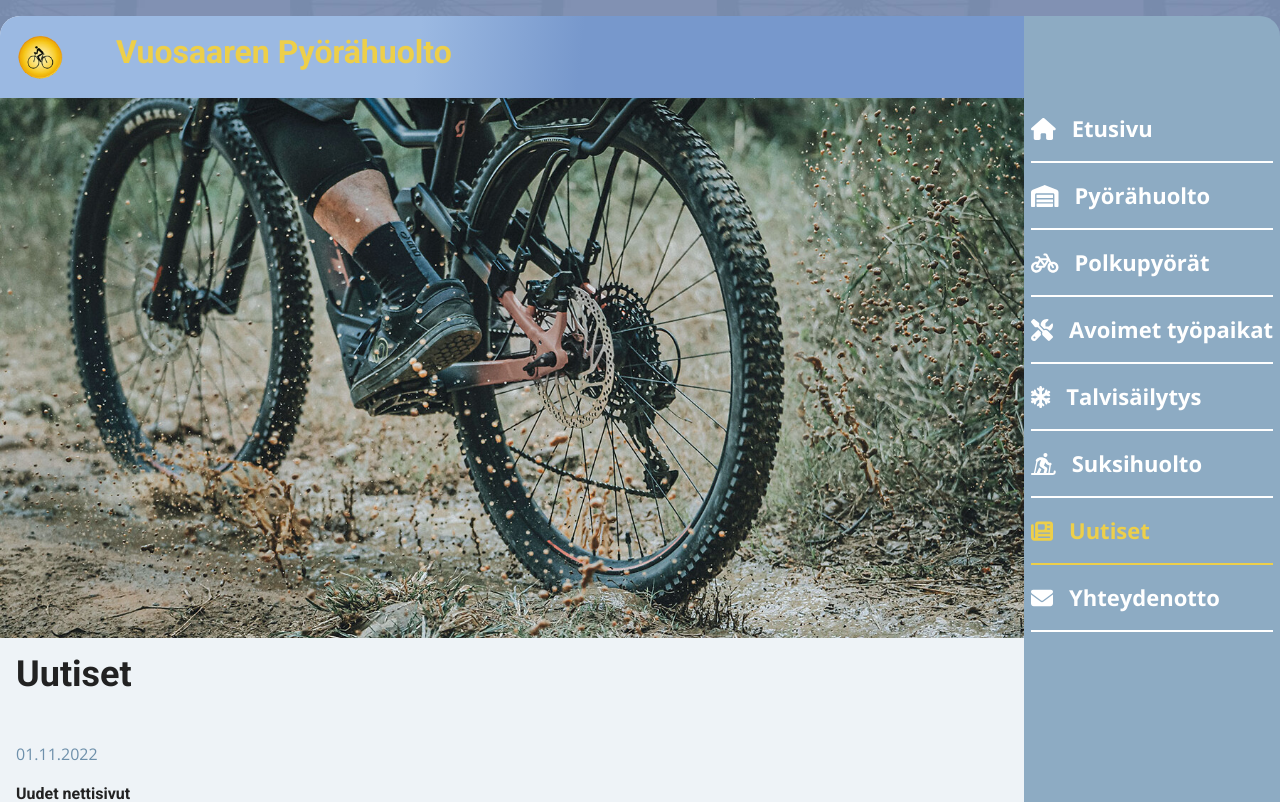
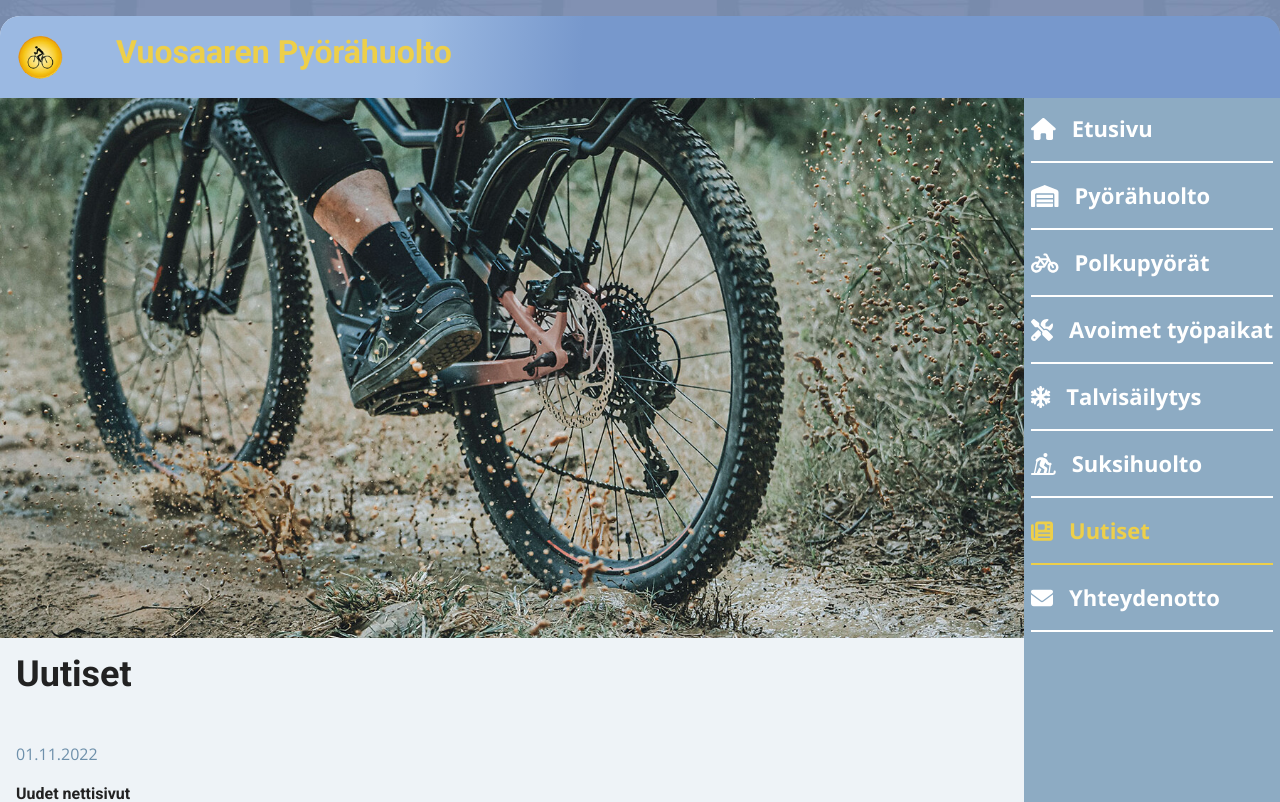
Before and after one commit to otsolap/Vuosaaren-pyorahuolto, a Next.js app: page /uutiset in a window 1280 px wide. Shown: the top 802 px of the page. Built offline with nearby package versions, Linux system fonts and the light colour scheme.

Commit message:
Sidebar styled with header colors

```diff
--- a/components/navigation/Sidebar.js
+++ b/components/navigation/Sidebar.js
@@ -48,6 +48,7 @@ const Sidebar = () => {
 
     return (
         <aside id={styles.sidebar}>
+            <div className={styles.styledBlock}></div>
             <nav className={styles.fixedNav}>
                 <ul className={styles.stickyUl}>
                     {Navigation}
--- a/styles/Sidebar.module.scss
+++ b/styles/Sidebar.module.scss
@@ -10,6 +10,7 @@
 @media (min-width: $container-desktop) {
 
 	$desktop-screen-padding-top: 5rem;
+	$overflow-aside: 5.1rem;
 
 	#sidebar {
 		@include display-flex;
@@ -24,6 +25,13 @@
 
 	.fixedNav {
 		position: fixed;
+	}
+
+	.styledBlock {
+		width: inherit;
+		background-color: #7798CC;
+		height: $overflow-aside;
+		border-top-right-radius: 1.25rem;
 	}
 
 	.stickyUl {
```
